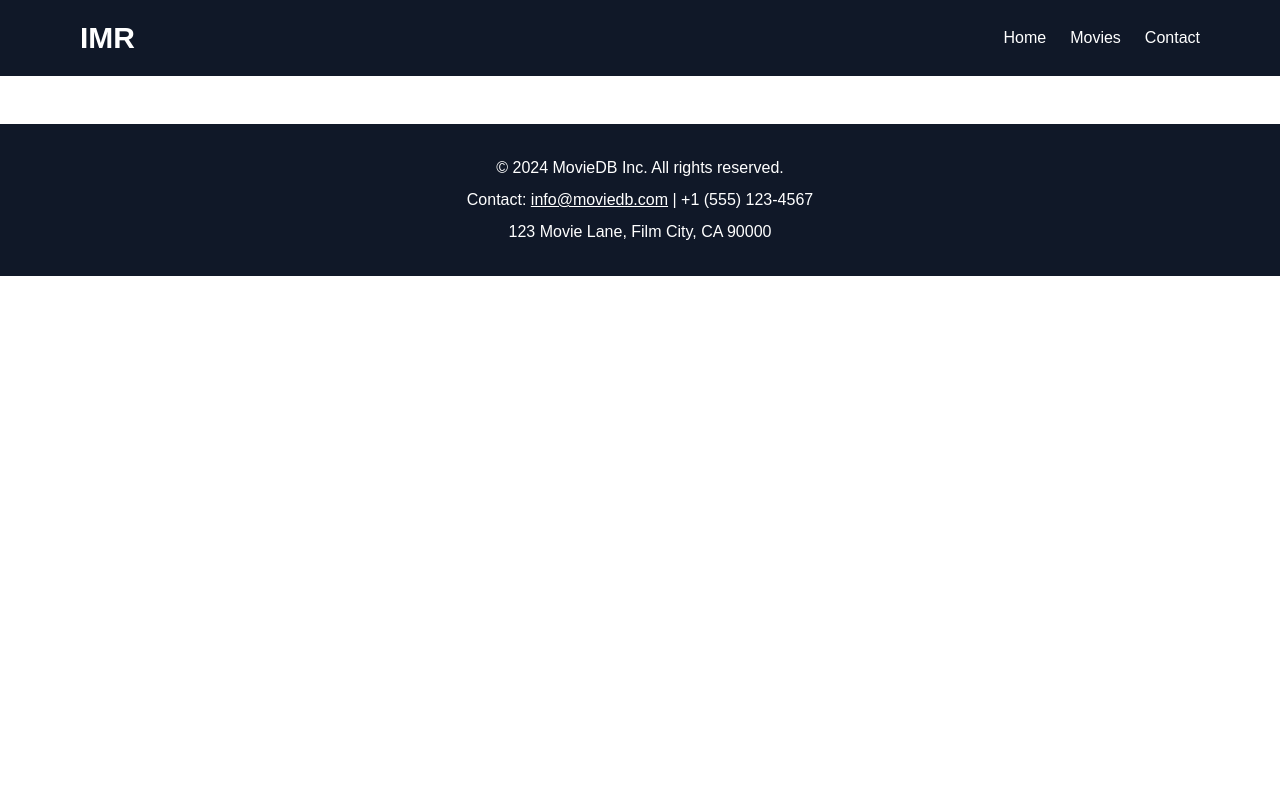
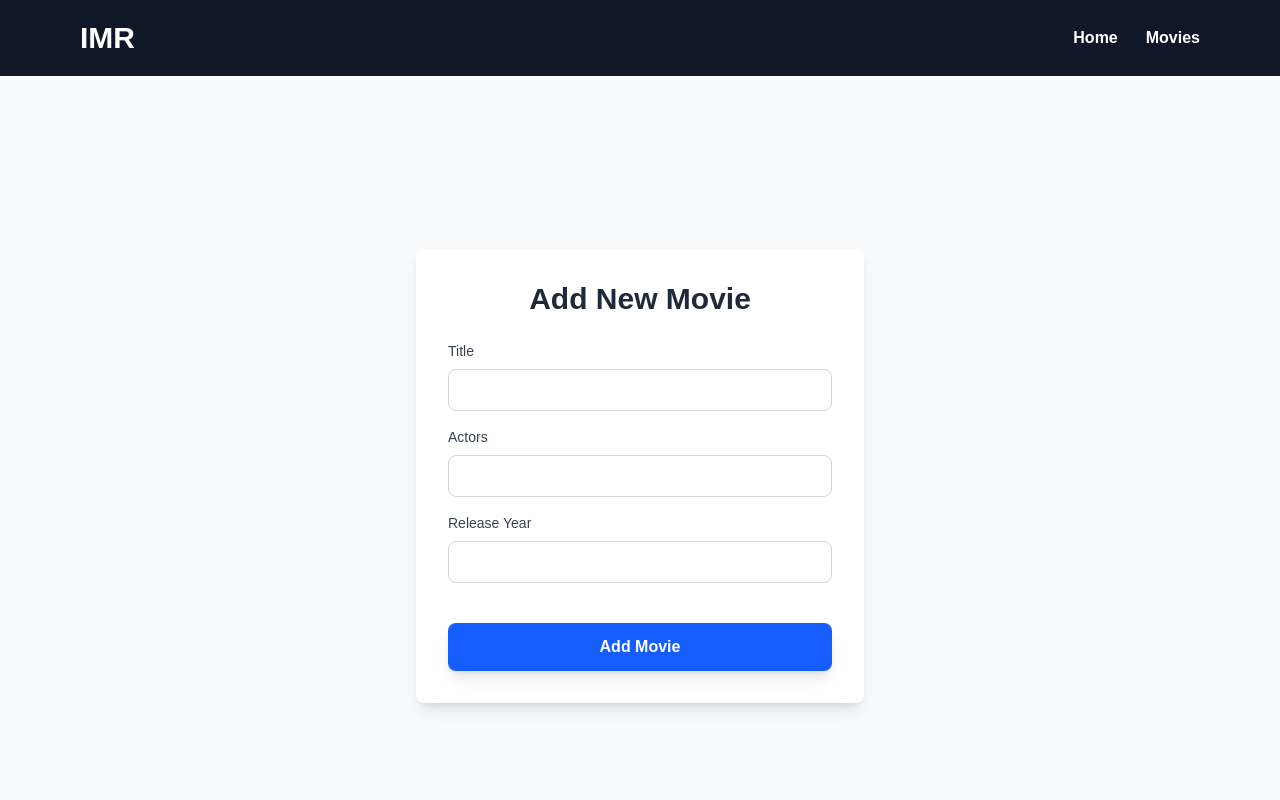
Before and after one commit to CLC-Hari/Full-Stack-Web-Applications, a Next.js app in the folder imr_portal/: page /movies/add in a window 1280 px wide. Shown: the top 800 px of the page. Built offline with nearby package versions, Linux system fonts and the light colour scheme.

Commit message:
Styled all the pages

```diff
--- a/imr_portal/app/layout.js
+++ b/imr_portal/app/layout.js
@@ -11,9 +11,9 @@ export const metadata = {
 export default function RootLayout({ children }) {
   return (
     <html lang="en">
-      <body >
+      <body className="flex flex-col min-h-screen">
         <Navbar />
-        <main>{children}</main>
+        <main className="flex-1">{children}</main>
         <Footer />
       </body>
     </html>
--- a/imr_portal/app/movies/add/page.js
+++ b/imr_portal/app/movies/add/page.js
@@ -26,32 +26,51 @@ export default function AddMoviePage() {
   };
 
   return (
+    <div className="flex justify-center items-center min-h-screen bg-gray-50">
+      <div className="bg-white p-8 rounded-lg shadow-lg w-full max-w-md">
+        <h1 className="text-3xl font-bold text-center mb-6 text-gray-800">Add New Movie</h1>
+        <form onSubmit={handleSubmit} className="space-y-4">
           <div>
-      <h1>Add New Movie</h1>
-      <form onSubmit={handleSubmit}>
+            <label className="block text-sm font-medium text-gray-700 mb-2">Title</label>
             <input
               type="text"
-          placeholder="Title"
+              placeholder="Enter movie title"
               value={title}
               onChange={(e) => setTitle(e.target.value)}
               required
+              className="w-full px-4 py-2 border border-gray-300 rounded-lg focus:outline-none focus:ring-2 focus:ring-blue-500 focus:border-transparent"
             />
+          </div>
+          <div>
+            <label className="block text-sm font-medium text-gray-700 mb-2">Actors</label>
             <input
               type="text"
-          placeholder="Actors (comma separated)"
+              placeholder="Enter actors (comma separated)"
               value={actors}
               onChange={(e) => setActors(e.target.value)}
               required
+              className="w-full px-4 py-2 border border-gray-300 rounded-lg focus:outline-none focus:ring-2 focus:ring-blue-500 focus:border-transparent"
             />
+          </div>
+          <div>
+            <label className="block text-sm font-medium text-gray-700 mb-2">Release Year</label>
             <input
               type="number"
-          placeholder="Release Year"
+              placeholder="Enter release year"
               value={year}
               onChange={(e) => setYear(e.target.value)}
               required
+              className="w-full px-4 py-2 border border-gray-300 rounded-lg focus:outline-none focus:ring-2 focus:ring-blue-500 focus:border-transparent"
             />
-        <button type="submit">Add Movie</button>
+          </div>
+          <button
+            type="submit"
+            className="w-full bg-blue-600 hover:bg-blue-700 text-white font-bold py-3 px-6 rounded-lg transition-colors duration-200 shadow-lg hover:shadow-xl mt-6"
+          >
+            Add Movie
+          </button>
         </form>
+      </div>
     </div>
   );
 }
--- a/imr_portal/app/movies/edit/[id]/page.js
+++ b/imr_portal/app/movies/edit/[id]/page.js
@@ -39,32 +39,51 @@ export default function EditMoviePage() {
   };
 
   return (
+    <div className="flex justify-center items-center min-h-screen bg-gray-50">
+      <div className="bg-white p-8 rounded-lg shadow-lg w-full max-w-md">
+        <h1 className="text-3xl font-bold text-center mb-6 text-gray-800">Edit Movie</h1>
+        <form onSubmit={handleSubmit} className="space-y-4">
           <div>
-      <h1>Edit Movie</h1>
-      <form onSubmit={handleSubmit}>
+            <label className="block text-sm font-medium text-gray-700 mb-2">Title</label>
             <input
               type="text"
               value={title}
               onChange={(e) => setTitle(e.target.value)}
-          placeholder="Title"
+              placeholder="Enter movie title"
               required
+              className="w-full px-4 py-2 border border-gray-300 rounded-lg focus:outline-none focus:ring-2 focus:ring-blue-500 focus:border-transparent"
             />
+          </div>
+          <div>
+            <label className="block text-sm font-medium text-gray-700 mb-2">Actors</label>
             <input
               type="text"
               value={actors}
               onChange={(e) => setActors(e.target.value)}
-          placeholder="Actors (comma separated)"
+              placeholder="Enter actors (comma separated)"
               required
+              className="w-full px-4 py-2 border border-gray-300 rounded-lg focus:outline-none focus:ring-2 focus:ring-blue-500 focus:border-transparent"
             />
+          </div>
+          <div>
+            <label className="block text-sm font-medium text-gray-700 mb-2">Release Year</label>
             <input
               type="number"
               value={year}
               onChange={(e) => setYear(e.target.value)}
-          placeholder="Release Year"
+              placeholder="Enter release year"
               required
+              className="w-full px-4 py-2 border border-gray-300 rounded-lg focus:outline-none focus:ring-2 focus:ring-blue-500 focus:border-transparent"
             />
-        <button type="submit">Save Changes</button>
+          </div>
+          <button
+            type="submit"
+            className="w-full bg-blue-600 hover:bg-blue-700 text-white font-bold py-3 px-6 rounded-lg transition-colors duration-200 shadow-lg hover:shadow-xl mt-6"
+          >
+            Save Changes
+          </button>
         </form>
+      </div>
     </div>
   );
 }
--- a/imr_portal/app/movies/page.js
+++ b/imr_portal/app/movies/page.js
@@ -6,18 +6,28 @@ export default async function MoviesPage() {
   const movies = await prisma.movie.findMany();
 
   return (
-    <div>
-      <h1>Movie List</h1>
+    <div className="min-h-screen bg-gray-50">
+      <div className="container mx-auto px-6 py-8">
+        <div className="flex justify-between items-center mb-8">
+          <h1 className="text-4xl font-bold text-gray-800">Movie List</h1>
           <AddMovieButton />
+        </div>
+
         {movies.length === 0 ? (
-        <p>No movies found.</p>
+          <div className="text-center py-12 mt-30">
+            <div className="bg-white rounded-lg shadow-lg p-8 max-w-md mx-auto">
+              <h2 className="text-2xl font-semibold text-gray-700 mb-2">No Movies Found</h2>
+              <p className="text-gray-500 mb-6">Start by adding your first movie to the collection.</p>
+            </div>
+          </div>
         ) : (
-        <div>
+          <div className="grid grid-cols-1 md:grid-cols-2 lg:grid-cols-3 gap-6">
             {movies.map((movie) => (
               <MovieCard key={movie.id} movie={movie} />
             ))}
           </div>
         )}
       </div>
+    </div>
   );
 }
--- a/imr_portal/app/page.js
+++ b/imr_portal/app/page.js
@@ -3,9 +3,9 @@ import React from "react";
 
 const HomePage = () => {
   return (
-    <main className="flex flex-col items-center justify-center min-h-screen">
+    <main className="flex flex-col items-center justify-center min-h-screen ">
       <h1 className="text-4xl font-bold mb-6 text-black">Welcome to IMR Portal</h1>
-      <a href="/movies" className="text-xl font-bold text-blue-600 hover:text-blue-800 transition-colors">Go to Movie List</a>
+      <a href="/movies" className="text-xl font-bold text-blue-600 hover:text-blue-800 transition-colors  hover:underline">Go to Movie List</a>
     </main>
   );
 }
--- a/imr_portal/components/AddMovieButton.js
+++ b/imr_portal/components/AddMovieButton.js
@@ -2,8 +2,12 @@ import Link from 'next/link';
 
 export default function AddMovieButton() {
   return (
-    <Link href="/movies/add">
-      <button>Add New Movie</button>
-    </Link>
+    <div className="flex justify-center">
+      <Link href="/movies/add">
+        <button className="bg-blue-600 hover:bg-blue-700 text-white font-bold py-3 px-6 rounded-lg transition-colors duration-200 shadow-lg hover:shadow-xl">
+          Add New Movie
+        </button>
+      </Link>
+    </div>
   );
 }
--- a/imr_portal/components/MoviesList.js
+++ b/imr_portal/components/MoviesList.js
@@ -19,13 +19,16 @@ const movies = [
 ];
 
 const MoviesList = () => (
-  <div style={{ padding: '2rem' }}>
-    <h2 style={{ fontSize: '2rem', marginBottom: '1.5rem' }}>Movies List</h2>
-    <ul style={{ listStyle: 'none', padding: 0 }}>
+  <div className="flex justify-center">
+    <h2 className="text-3xl mb-6">Movies List</h2>
+    <ul className="list-none p-0">
       {movies.map((movie, idx) => (
-        <li key={idx} style={{ marginBottom: '2rem', background: '#f4f4f4', padding: '1rem', borderRadius: '8px' }}>
-          <h3 style={{ margin: 0 }}>{movie.title} <span style={{ color: '#888', fontWeight: 'normal' }}>({movie.year})</span></h3>
-          <div><strong>Actors:</strong> {movie.actors.join(', ')}</div>
+        <li key={idx} className="mb-8 bg-gray-100 p-4 rounded-lg">
+          <h3 className="m-0">{movie.title}
+            <span className="text-gray-500 font-normal">({movie.year})</span></h3>
+          <div>
+            <strong>Actors:</strong> {movie.actors.join(', ')}
+            </div>
         </li>
       ))}
     </ul>
--- a/imr_portal/components/Navbar.js
+++ b/imr_portal/components/Navbar.js
@@ -4,10 +4,9 @@ const Navbar  = () => {
   return (
   <nav className="bg-gray-900 text-white px-20 py-5 flex justify-between items-center">
     <h1 className="text-3xl font-bold">IMR</h1>
-    <div className="flex gap-6">
-      <a href="/" className="text-white hover:text-gray-300 transition-colors">Home</a>
-      <a href="/movies" className="text-white hover:text-gray-300 transition-colors">Movies</a>
-      <a href="#contact" className="text-white hover:text-gray-300 transition-colors">Contact</a>
+    <div className="flex gap-7 font-bold">
+      <a href="/" className="text-white hover:text-gray-300 transition-colors hover:underline">Home</a>
+      <a href="/movies" className="text-white hover:text-gray-300 transition-colors hover:underline">Movies</a>
     </div>
   </nav>
   );
```
Lines whose indentation alone changed are shown as unchanged.
